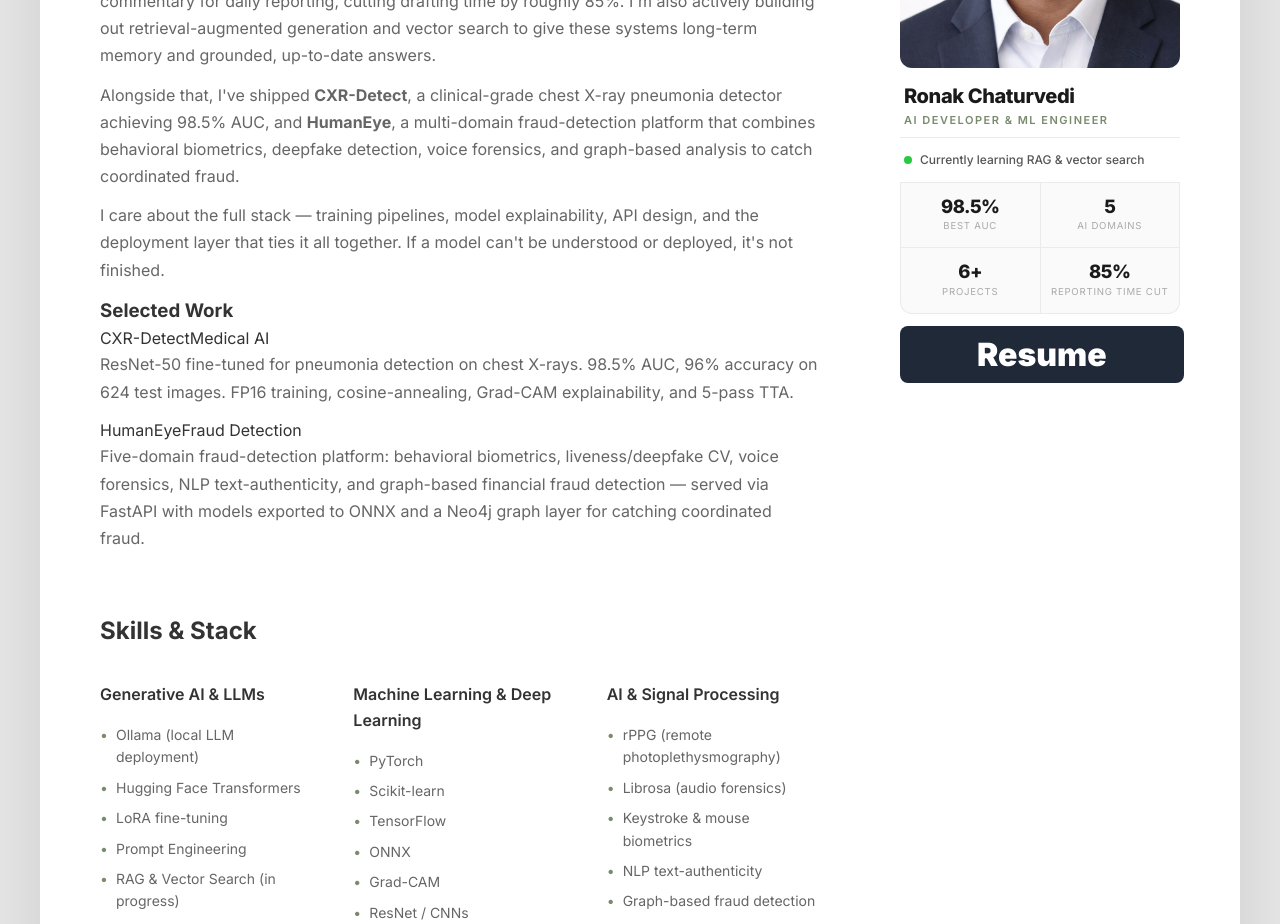
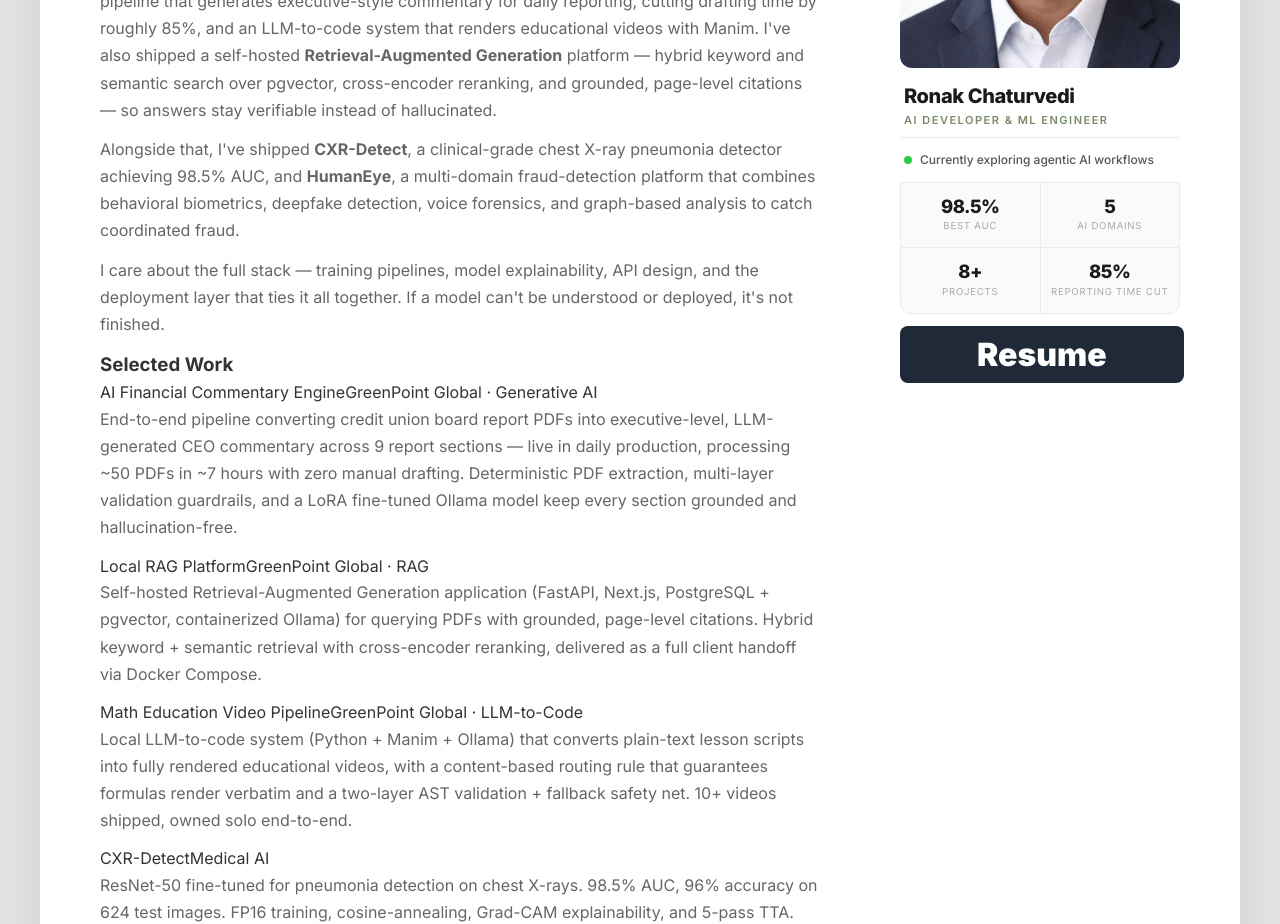
Before and after one commit to ronak-2005/portfolio, a Next.js app: page /about in a window 1280 px wide. Shown: the part 540-1464 px from the top of the page. Built offline with nearby package versions, Linux system fonts and the light colour scheme.

Commit message:
Enhance AboutPage with updated skills and projects
Updated skills and projects sections to include new items and details. Revised personal focus statement and adjusted project statistics.

```diff
--- a/src/app/about/page.tsx
+++ b/src/app/about/page.tsx
@@ -5,7 +5,11 @@ export default function AboutPage() {
   const skills = [
     {
       category: "Generative AI & LLMs",
-      items: ["Ollama (local LLM deployment)", "Hugging Face Transformers", "LoRA fine-tuning", "Prompt Engineering", "RAG & Vector Search (in progress)"],
+      items: ["Ollama (local LLM deployment)", "Hugging Face Transformers", "LoRA fine-tuning", "Prompt Engineering", "Prompt Architecture", "JSON-schema-constrained generation", "Anti-hallucination guardrails"],
+    },
+    {
+      category: "Retrieval-Augmented Generation",
+      items: ["Hybrid retrieval (keyword + semantic)", "pgvector", "sentence-transformers", "Cross-encoder reranking", "Grounded citation verification"],
     },
     {
       category: "Machine Learning & Deep Learning",
@@ -17,15 +21,37 @@ export default function AboutPage() {
     },
     {
       category: "Backend & Data",
-      items: ["FastAPI", "PostgreSQL", "TimescaleDB", "Neo4j", "REST APIs", "Docker"],
+      items: ["FastAPI", "PostgreSQL", "TimescaleDB", "Neo4j", "SQL Server (mssql-python, T-SQL)", "pdfplumber / PyMuPDF", "REST APIs", "Docker / Docker Compose"],
     },
     {
       category: "Web",
-      items: ["Next.js", "TypeScript", "Streamlit", "Vercel / Render"],
+      items: ["Next.js", "React", "TypeScript", "Streamlit", "Vercel / Render"],
+    },
+    {
+      category: "Automation & Content Generation",
+      items: ["Power Automate (cloud & desktop flows)", "Power Apps", "AI Builder", "Manim (Community Edition)", "AST-based static code validation"],
     },
   ];
 
   const projects = [
+    {
+      title: "AI Financial Commentary Engine",
+      tag: "GreenPoint Global · Generative AI",
+      summary:
+        "End-to-end pipeline converting credit union board report PDFs into executive-level, LLM-generated CEO commentary across 9 report sections — live in daily production, processing ~50 PDFs in ~7 hours with zero manual drafting. Deterministic PDF extraction, multi-layer validation guardrails, and a LoRA fine-tuned Ollama model keep every section grounded and hallucination-free.",
+    },
+    {
+      title: "Local RAG Platform",
+      tag: "GreenPoint Global · RAG",
+      summary:
+        "Self-hosted Retrieval-Augmented Generation application (FastAPI, Next.js, PostgreSQL + pgvector, containerized Ollama) for querying PDFs with grounded, page-level citations. Hybrid keyword + semantic retrieval with cross-encoder reranking, delivered as a full client handoff via Docker Compose.",
+    },
+    {
+      title: "Math Education Video Pipeline",
+      tag: "GreenPoint Global · LLM-to-Code",
+      summary:
+        "Local LLM-to-code system (Python + Manim + Ollama) that converts plain-text lesson scripts into fully rendered educational videos, with a content-based routing rule that guarantees formulas render verbatim and a two-layer AST validation + fallback safety net. 10+ videos shipped, owned solo end-to-end.",
+    },
     {
       title: "CXR-Detect",
       tag: "Medical AI",
@@ -61,15 +87,19 @@ export default function AboutPage() {
               </p>
 
               <p>
-                My current focus is applied LLM engineering and deep learning.
-                As an AI Developer, I fine-tune open-source LLMs with{" "}
-                <strong>Hugging Face</strong> and <strong>LoRA</strong> and deploy
-                them locally with <strong>Ollama</strong> to automate real
-                business workflows — including a pipeline that generates
-                executive-style commentary for daily reporting, cutting
-                drafting time by roughly 85%. I'm also actively building out
-                retrieval-augmented generation and vector search to give these
-                systems long-term memory and grounded, up-to-date answers.
+                My current focus is applied LLM engineering, retrieval systems,
+                and deep learning. As an AI Developer at GreenPoint Global, I
+                fine-tune open-source LLMs with <strong>Hugging Face</strong> and{" "}
+                <strong>LoRA</strong> and deploy them locally with{" "}
+                <strong>Ollama</strong> to automate real business workflows —
+                including a pipeline that generates executive-style commentary
+                for daily reporting, cutting drafting time by roughly 85%, and
+                an LLM-to-code system that renders educational videos with
+                Manim. I've also shipped a self-hosted{" "}
+                <strong>Retrieval-Augmented Generation</strong> platform —
+                hybrid keyword and semantic search over pgvector, cross-encoder
+                reranking, and grounded, page-level citations — so answers stay
+                verifiable instead of hallucinated.
               </p>
 
               <p>
@@ -200,7 +230,7 @@ export default function AboutPage() {
                 flexShrink: 0,
                 display: 'inline-block',
               }} />
-              Currently learning RAG &amp; vector search
+              Currently exploring agentic AI workflows
             </div>
 
             {/* Stats grid */}
@@ -218,7 +248,7 @@ export default function AboutPage() {
               {[
                 { value: '98.5%', label: 'Best AUC' },
                 { value: '5',     label: 'AI Domains' },
-                { value: '6+',    label: 'Projects' },
+                { value: '8+',    label: 'Projects' },
                 { value: '85%',   label: 'Reporting Time Cut' },
               ].map((s) => (
                 <div key={s.label} style={{
```
